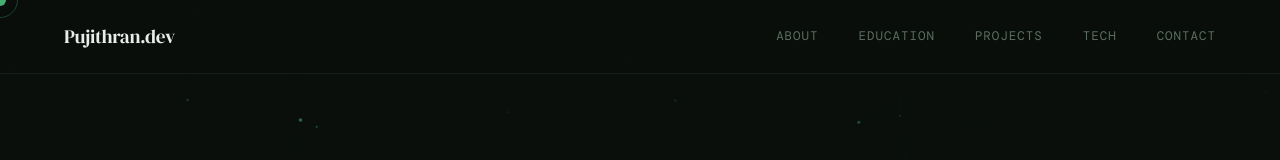
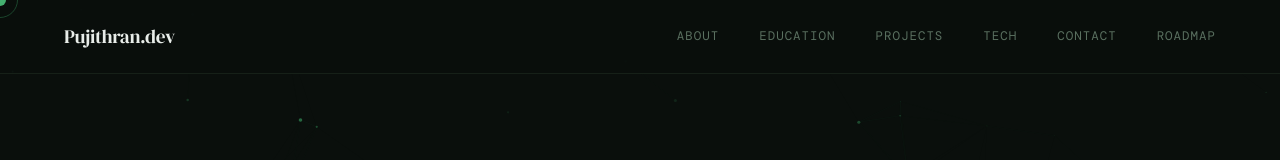
Before and after one commit to Pujithran/Portfolio-site, a plain HTML site: page index.html in a window 1280 px wide. Shown: the top 160 px of the page. Drawn offline with nearby package versions, Linux system fonts and the light colour scheme; a web font is replaced by a local one.

Commit message:
Update index.html

```diff
--- a/index.html
+++ b/index.html
@@ -562,6 +562,7 @@
     <a href="#projects" data-section="projects">Projects</a>
     <a href="#technologies" data-section="technologies">Tech</a>
     <a href="#contact" data-section="contact">Contact</a>
+    <a href="./Updated portfolio.html" data-section="roadmap">Roadmap</a>
   </div>
 </nav>
 
```
